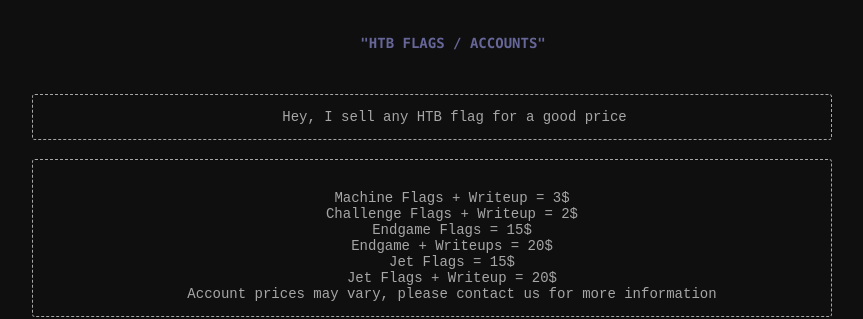
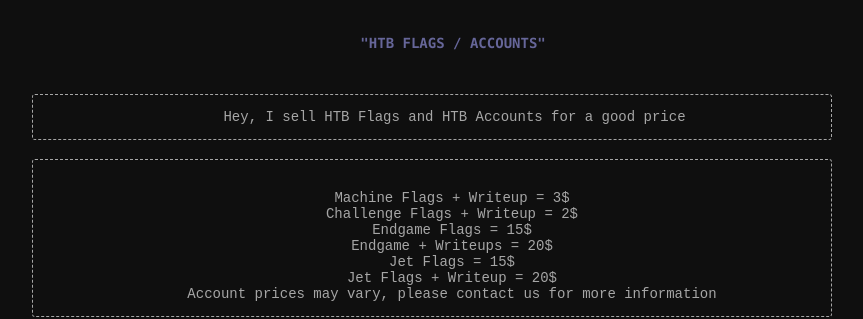
Before and after one commit to 404HTB/404HTB.github.io, a Jekyll site: the page built from index.html, in a window 1280 px wide. Shown: the part 140-459 px from the top of the page, without its empty margins (208-1071 px from the left). Built offline with Jekyll 4.4.1, drawn with Linux system fonts in a browser that asks for light colours; comment, search, counter and statistics services are not loaded.

Commit message:
Update menu.html

```diff
--- a/_includes/menu.html
+++ b/_includes/menu.html
@@ -1,5 +1,5 @@
 <div class="menu">
   <ul>
-    <li><a>Hey, I sell any HTB flag for a good price</a></li>
+    <li><a>Hey, I sell HTB Flags and HTB Accounts for a good price</a></li>
   </ul>
 </div>
```
